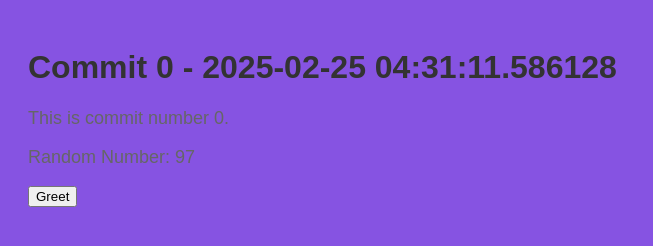
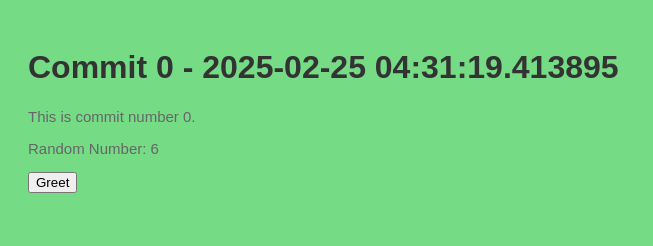
Before and after one commit to broilermares3/myrep-repo-20250225043051, a plain HTML site: page index.html in a window 1280 px wide. Shown: the whole page, without its empty margins (0-653 px from the left). Drawn offline with Linux system fonts and the light colour scheme.

Commit message:
📝 Commit 0 with HTML, CSS, and JS

```diff
--- a/index.html
+++ b/index.html
@@ -2,13 +2,13 @@
     <!DOCTYPE html>
     <html>
     <head>
-        <title>Commit 0 - 2025-02-25 04:31:11.586128</title>
+        <title>Commit 0 - 2025-02-25 04:31:19.413895</title>
         <link rel="stylesheet" href="style.css">
     </head>
     <body>
-        <h1>Commit 0 - 2025-02-25 04:31:11.586128</h1>
+        <h1>Commit 0 - 2025-02-25 04:31:19.413895</h1>
         <p>This is commit number 0.</p>
-        <p>Random Number: 97</p>
+        <p>Random Number: 6</p>
         <button onclick="greet()">Greet</button>
         <script src="script.js"></script>
     </body>
--- a/style.css
+++ b/style.css
@@ -1,7 +1,7 @@
 
     body {
         font-family: Arial, sans-serif;
-        background-color: #8653e2;
+        background-color: #75db85;
         padding: 20px;
     }
     h1 {
@@ -9,5 +9,5 @@
     }
     p {
         color: #666;
-        font-size: 18px;
+        font-size: 15px;
     }
```
